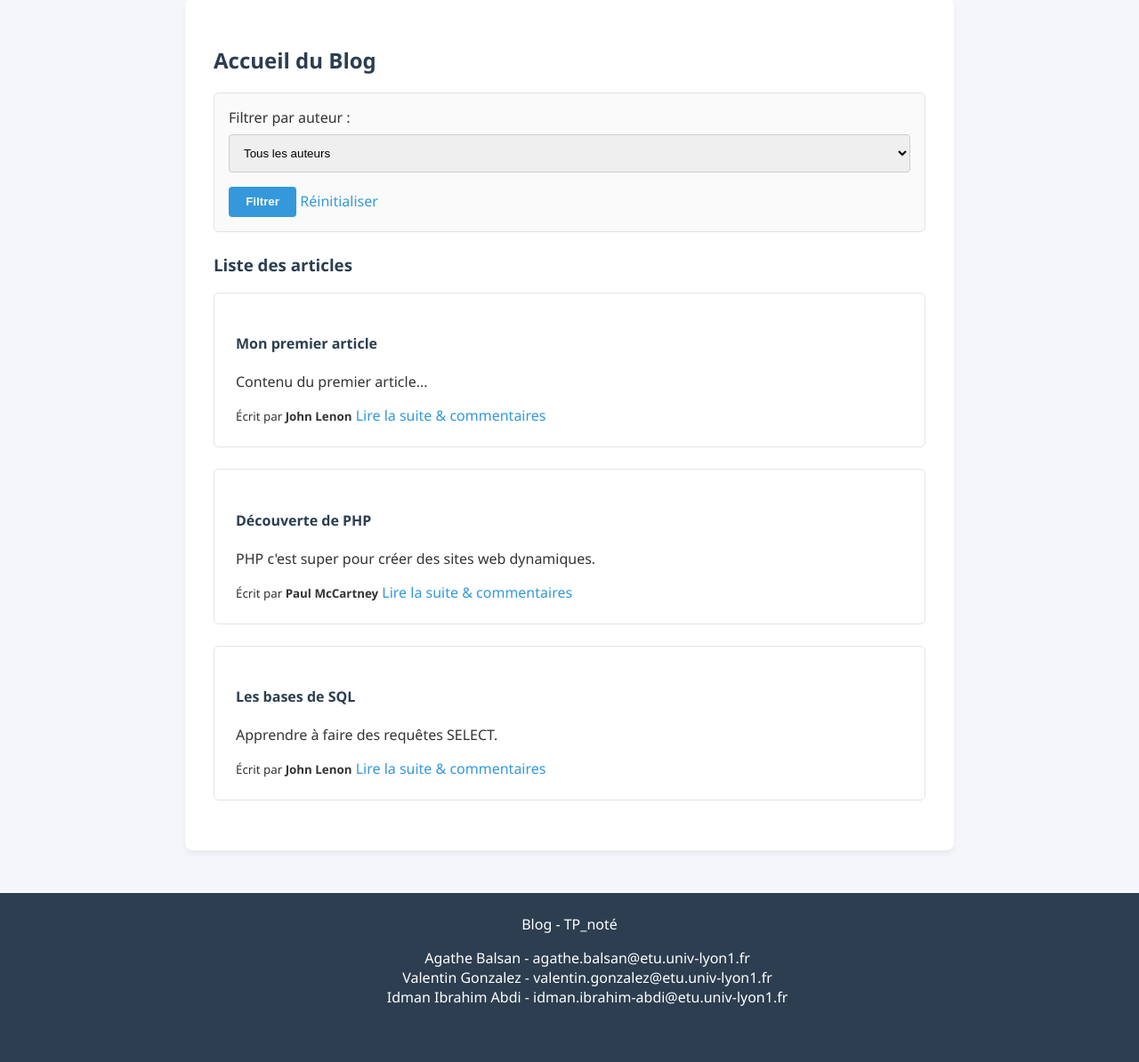
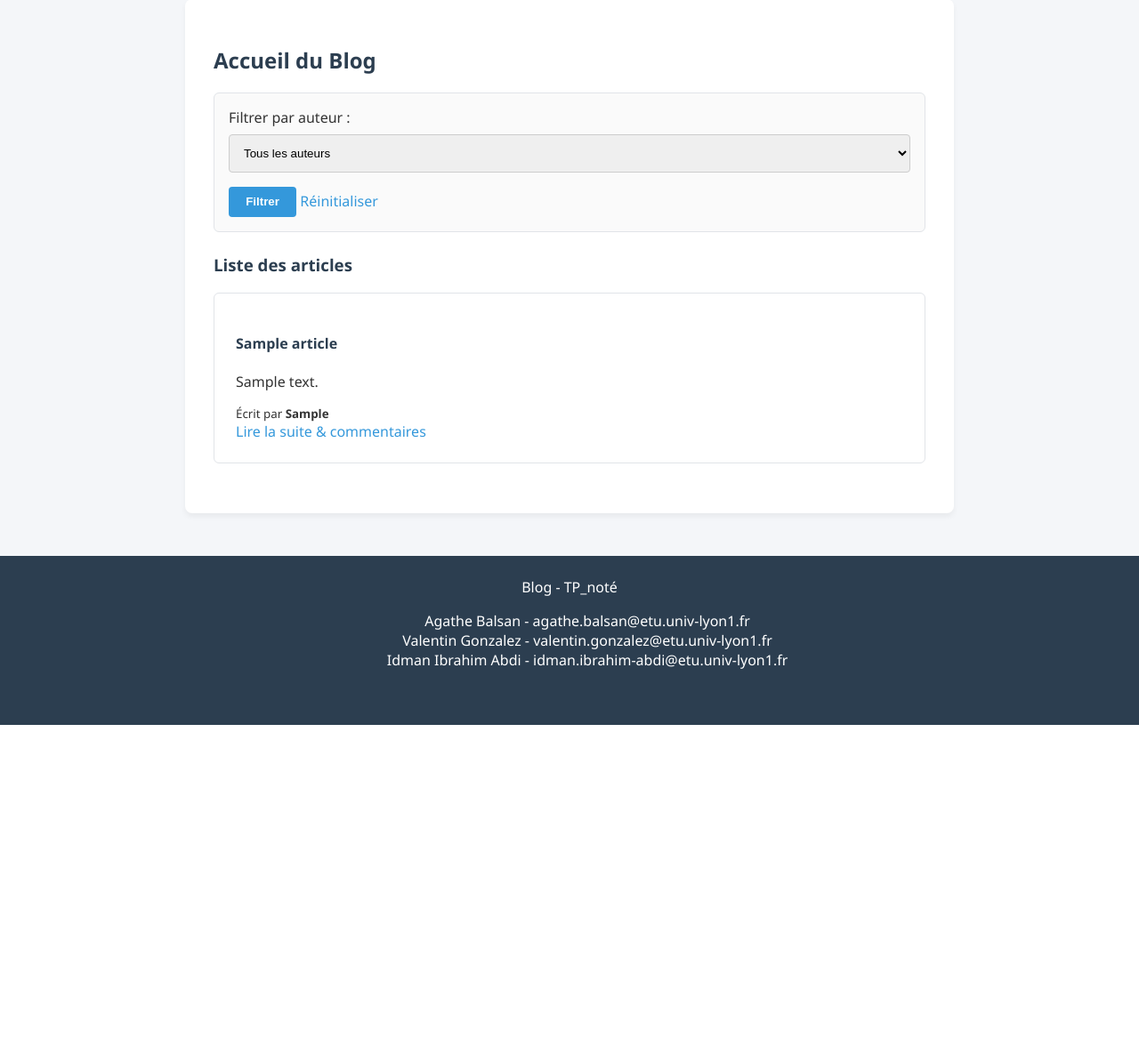
Before and after one commit to Agathe-bls/Blog-tp, a PHP site: page / in a window 1280 px wide. Shown: the part 98-1292 px from the top of the page at 89% size. After the commit the page ends 913 px from the top, so only its background shows below. Run offline with PHP 8.4, Linux system fonts and the light colour scheme; the visitor is signed in with stand-in values (Sample User, id 1); tables that the repository leaves empty hold one stand-in row (values such as "Sample post").

Commit message:
Liaison avec la base de donnee

```diff
--- a/Blog/index.php
+++ b/Blog/index.php
@@ -1,41 +1,34 @@
 <?php
-
-//Inclusion du header
+// Inclusion du header et de la connexion PDO
 require_once('header.php');
 require_once('pdo.php');
+
+// Vérification de la connexion
 if (!isset($_SESSION['estConnecte']) || $_SESSION['estConnecte'] != 1) {
     header("Location: connexion.php");
     exit();
 }
 
+// 1. Récupérer dynamiquement la liste unique des auteurs depuis la base de données pour le filtre
+$stmtPseudos = $connexion->query("SELECT DISTINCT pseudo FROM article ORDER BY pseudo");
+$pseudos = $stmtPseudos->fetchAll(PDO::FETCH_COLUMN);
 
-
-
-//Simulation temporaire des articles (avec les pseudos disponibles)
-$articles = [
-    ['id' => 1, 'titre' => 'Mon premier article', 'description' => 'Contenu du premier article...', 'pseudo' => 'John Lenon'],
-    ['id' => 2, 'titre' => 'Découverte de PHP', 'description' => 'PHP c\'est super pour créer des sites web dynamiques.', 'pseudo' => 'Paul McCartney'],
-    ['id' => 3, 'titre' => 'Les bases de SQL', 'description' => 'Apprendre à faire des requêtes SELECT.', 'pseudo' => 'John Lenon'],
-];
-
-//Récupérer une liste unique des pseudos pour la liste déroulante automatiquement
-$pseudos = array_unique(array_column($articles, 'pseudo'));
-
-//Gestion du filtre par pseudo
+// 2. Gestion du filtre par pseudo avec une requête SQL sécurisée
 $filtrePseudo = isset($_GET['pseudo']) ? trim($_GET['pseudo']) : '';
 
-$articlesFiltres = $articles;
 if ($filtrePseudo !== '') {
-    $articlesFiltres = array_filter($articles, function($article) use ($filtrePseudo) {
-        return strcasecmp($article['pseudo'], $filtrePseudo) === 0;
-    });
+    $stmtArticles = $connexion->prepare("SELECT * FROM article WHERE pseudo = ? ORDER BY id DESC");
+    $stmtArticles->execute([$filtrePseudo]);
+} else {
+    $stmtArticles = $connexion->query("SELECT * FROM article ORDER BY id DESC");
 }
+$articlesFiltres = $stmtArticles->fetchAll(PDO::FETCH_ASSOC);
 ?>
 
 <main>
     <h2>Accueil du Blog</h2>
 
-    <!-- Formulaire -->
+    <!-- Formulaire de filtre -->
     <form method="GET" action="index.php">
         <label for="pseudo">Filtrer par auteur :</label>
         <select id="pseudo" name="pseudo">
@@ -61,6 +54,7 @@ if ($filtrePseudo !== '') {
                     <h4><?= htmlspecialchars($article['titre']) ?></h4>
                     <p><?= htmlspecialchars($article['description']) ?></p>
                     <small>Écrit par <strong><?= htmlspecialchars($article['pseudo']) ?></strong></small>
+                    <br>
                     <a href="affichageArticle.php?id=<?= $article['id'] ?>">Lire la suite & commentaires</a>
                 </div>
             <?php endforeach; ?>
```
